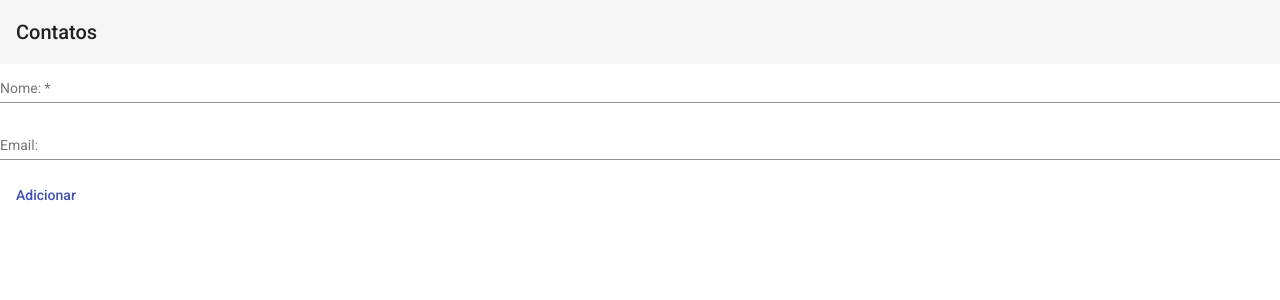
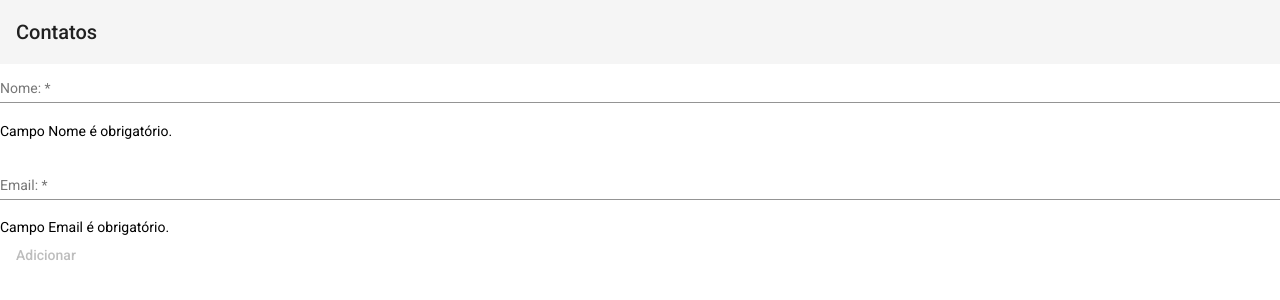
Before and after one commit to henriquefdias/spring-app, an Angular app in the folder agenda-app/: page / in a window 1280 px wide. Shown: the top 300 px of the page. Built offline with nearby package versions, Linux system fonts and the light colour scheme.

Commit message:
Aplicando mais validações

```diff
--- a/agenda-app/src/app/contato/contato.component.html
+++ b/agenda-app/src/app/contato/contato.component.html
@@ -4,11 +4,24 @@
         <mat-label>Nome: </mat-label>
         <input formControlName="nome" matInput placeholder="Digite seu nome"/>
     </mat-form-field>
-
+    <div *ngIf="formulario.controls.nome.errors">
+        <div *ngIf="formulario.controls.nome.errors.required">
+            Campo Nome é obrigatório.
+        </div>
+    </div>
+    <br>
     <mat-form-field class="full-width">
         <mat-label>Email: </mat-label>
         <input formControlName="email" matInput placeholder="Digite seu email "/>
     </mat-form-field>
+    <div *ngIf="formulario.controls.email.errors">
+        <div *ngIf="formulario.controls.email.errors?.required">
+            Campo Email é obrigatório.
+        </div>
+        <div *ngIf="formulario.controls.email.errors?.email">
+            Email inválido
+        </div>
+    </div>
 
-    <button mat-button color="primary">Adicionar</button>
+    <button [disabled]="!formulario.valid" mat-button color="primary">Adicionar</button>
 </form>
--- a/agenda-app/src/app/contato/contato.component.ts
+++ b/agenda-app/src/app/contato/contato.component.ts
@@ -18,7 +18,7 @@ export class ContatoComponent implements OnInit {
   ) {
     this.formulario = this.fb.group({
       nome: ['', Validators.required],
-      email: ['', Validators.email]
+      email: ['', [Validators.required, Validators.email]]
     })
    }
 
@@ -30,8 +30,6 @@ export class ContatoComponent implements OnInit {
   }
 
   submit(){
-    console.log(this.formulario.value);
-
     /*
     this.service.save(c).subscribe(resposta => {
       console.log(resposta)
```
